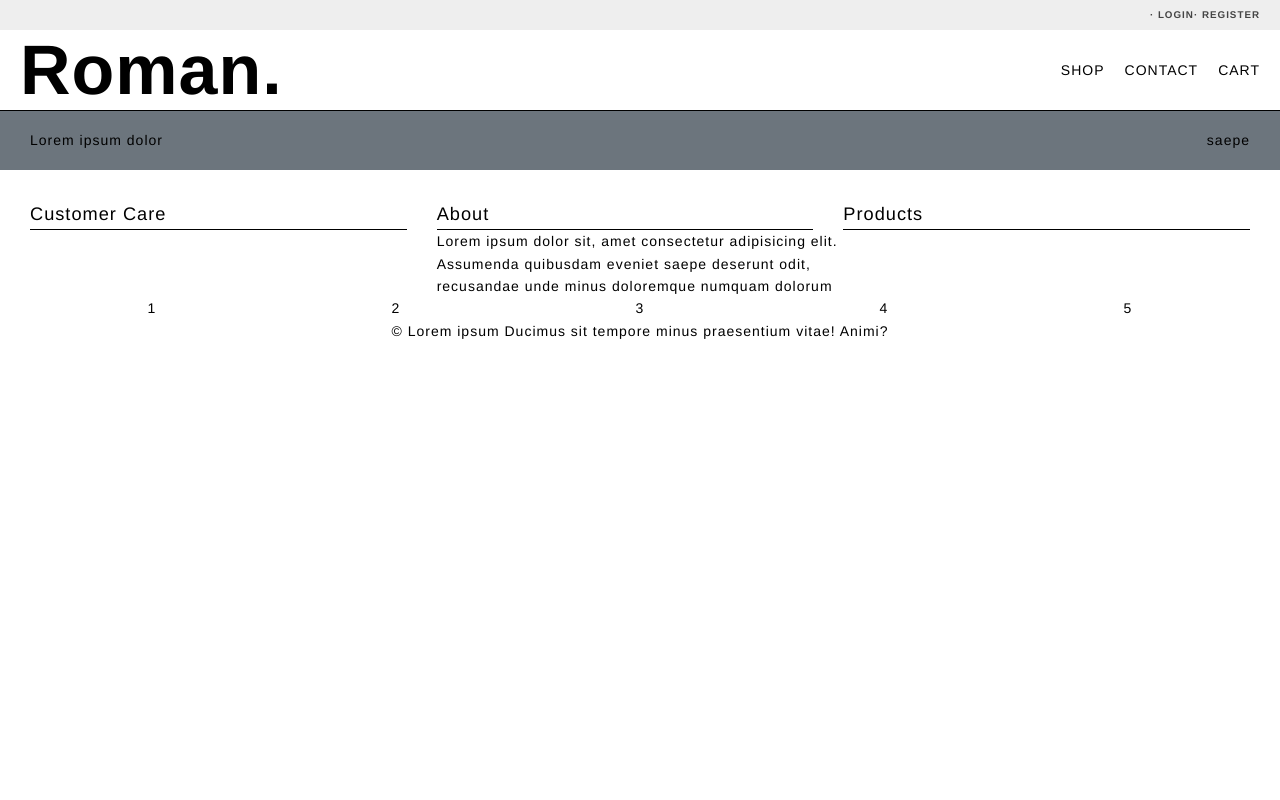
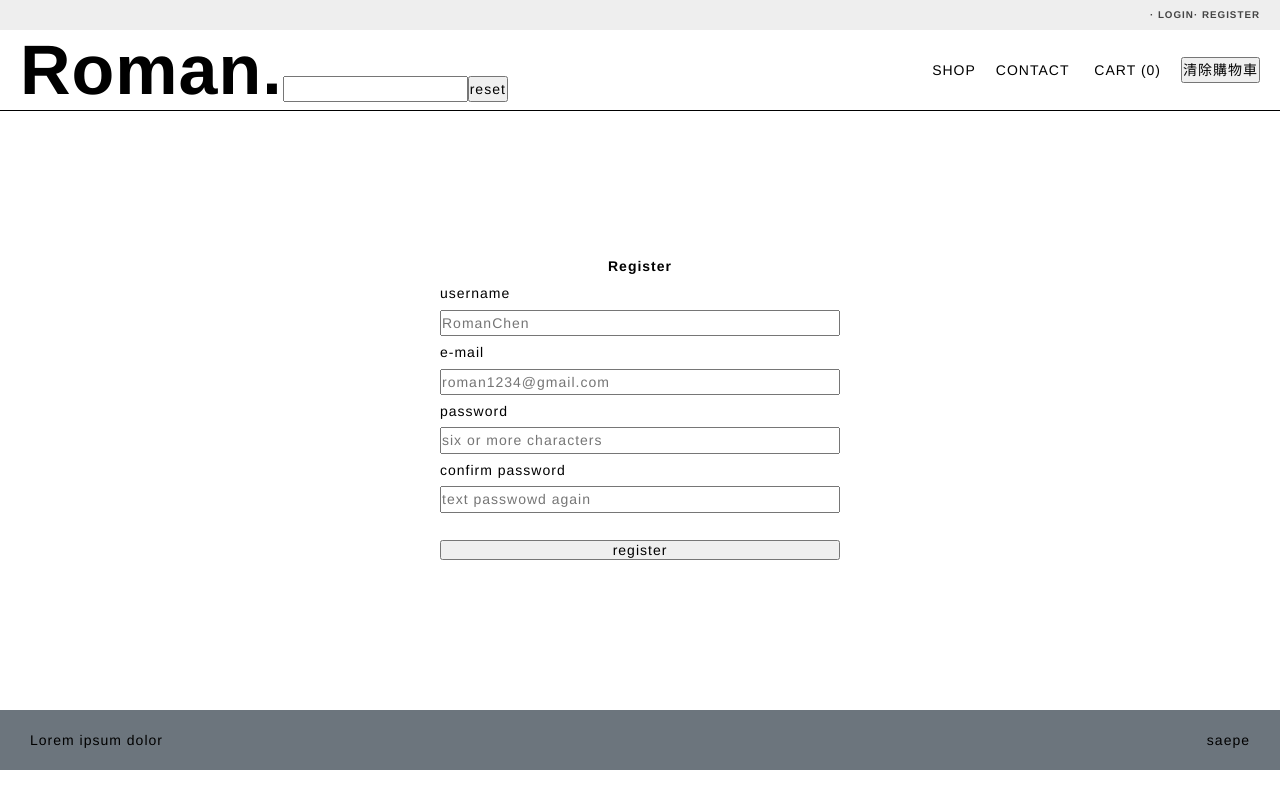
Before and after one commit to rccj/roman-store, a Vue app: page /#/register in a window 1280 px wide. Shown: the top 800 px of the page. Built offline with nearby package versions, Linux system fonts and the light colour scheme; no server answers.

Commit message:
membberData

```diff
--- a/package.json
+++ b/package.json
@@ -10,6 +10,7 @@
     "build": "node build/build.js"
   },
   "dependencies": {
+    "axios": "^0.19.2",
     "prettier": "^1.12.1",
     "vue": "^2.5.2",
     "vue-router": "^3.0.1",
--- a/src/components/homepage/LastBanner.vue
+++ b/src/components/homepage/LastBanner.vue
@@ -18,11 +18,11 @@ export default {};
 <style lang="scss" scoped>
 .container {
   margin: 50px 0;
-  max-width: 1400px;
   width: 100%;
   display: flex;
   flex-direction: column;
   align-items: center;
+
   &>*{
       margin-bottom: 20px ;
   }
@@ -31,10 +31,12 @@ export default {};
     font-weight: 500;
   }
   .photos {
+    max-width: 1400px;
     height: 400px;
     width: 100%;
     display: flex;
-    justify-content: space-between;
+    justify-content: space-around;
+
 
     .photo {
       height: 100%;
--- a/src/components/main/Footer.vue
+++ b/src/components/main/Footer.vue
@@ -9,18 +9,21 @@
     <div class="bottoms">
       <div class="bottoms_box">
         <ul class="content">
-          <li>
+          <li class="mm">
             <div class="content_title">Customer Care</div>
-            <div></div>
-            <div></div>
-            <div></div>
+            <div>CONTACT US</div>
+            <div>FAQS</div>
+            <div>TERM OF USE</div>
           </li>
-          <li>
+          <li class="mm">
             <div class="content_title">About</div>
             <p>Lorem ipsum dolor sit, amet consectetur adipisicing elit. Assumenda quibusdam eveniet saepe deserunt odit, recusandae unde minus doloremque numquam dolorum</p>
           </li>
-          <li>
+          <li class="mm">
             <div class="content_title">Products</div>
+            <div>OUR STORE</div>
+            <div>SHIPPING</div>
+            <div>PRIVACY</div>
           </li>
         </ul>
         <ul class="icon">
@@ -39,6 +42,13 @@
 export default {};
 </script>
 <style lang="scss" scoped>
+.mm > * {
+  margin: 10px 0;
+}
+
+p{
+  margin: 20px 0;
+}
 .container {
   width: 100%;
   display: flex;
@@ -69,30 +79,32 @@ export default {};
       width: 100%;
       max-width: 1400px;
       margin: 30px 0;
-      &>p{
+      & > p {
         text-align: center;
       }
       .content {
         display: flex;
-        &_title{
+        justify-content: space-between;
+        &_title {
           border-bottom: 1px solid black;
           margin-right: 30px;
-          &:last-child{
+          &:last-child {
             margin-right: 0;
           }
         }
         & > * {
-          flex: 1;
+          width: 30%;
         }
-        &_title{
+        &_title {
           font-size: 1.3em;
           font-weight: 500;
         }
       }
 
-      .icon{
+      .icon {
         display: flex;
         justify-content: space-around;
+        margin: 20px 0;
       }
     }
   }
--- a/src/components/main/Nav.vue
+++ b/src/components/main/Nav.vue
@@ -2,30 +2,73 @@
   <div class="wrap">
     <div class="wrap_top">
       <div class="wrap_top_box">
-          <router-link to="/">· LOGIN</router-link>
-          <router-link to="/">· REGISTER</router-link>
+        <router-link to="/login">· LOGIN</router-link>
+        <router-link to="/register">· REGISTER</router-link>
       </div>
     </div>
     <div class="wrap_bottom">
       <div class="wrap_bottom_box">
         <div class="wrap_bottom_box_first">
           <router-link to="/" class="logo">Roman.</router-link>
+          <input
+            type="search"
+            v-model="inputValue"
+            style="outline:none;"
+            @keyup.enter="search(inputValue)"
+          />
+          <button @click="resetProducts()">reset</button>
           <div class="search"></div>
         </div>
         <div class="wrap_bottom_box_second">
           <router-link to="/shop">SHOP</router-link>
           <router-link to="/contact">CONTACT</router-link>
-            <router-link to="/contact">CART</router-link>
+          <router-link to="/contact">
+            CART
+            <label>({{cart.length}})</label>
+          </router-link>
+          <button @click="axiosClearCart()">清除購物車</button>
         </div>
       </div>
     </div>
+    <div v-if="resultFor !==''">Search results for:{{resultFor}}</div>
   </div>
 </template>
 <script>
-export default {};
+import { mapState, mapMutations, mapActions } from "vuex";
+export default {
+  data() {
+    return {
+      apiCart: [],
+      inputValue: "",
+      resultFor: ""
+    };
+  },
+  computed: {
+    ...mapState(["cart"])
+  },
+  methods: {
+    ...mapActions([
+      "axiosCart",
+      "axiosClearCart",
+      "axiosProducts",
+      "axiosSearchProducts"
+    ]),
+    search(text) {
+      this.axiosSearchProducts(text);
+      this.inputValue = "";
+      this.resultFor = text;
+    },
+    resetProducts() {
+      this.axiosProducts();
+      this.resultFor = "";
+    }
+  },
+  created() {
+    this.axiosCart();
+  }
+};
 </script>
 <style scoped lang="scss">
-
 .logo {
   font-size: 5em;
   font-weight: bold;
@@ -46,10 +89,10 @@ export default {};
       max-width: 1400px;
       width: 100%;
 
-      &>*{
-        font-size:0.7em;
+      & > * {
+        font-size: 0.7em;
         font-weight: bold;
-        color:#444;
+        color: #444;
       }
     }
   }
@@ -69,7 +112,7 @@ export default {};
       max-width: 1400px;
       width: 100%;
 
-      &_second>*{
+      &_second > * {
         margin-left: 20px;
       }
     }
--- /dev/null
+++ b/src/components/member/Login.vue
@@ -0,0 +1,54 @@
+<template>
+  <div class="container">
+    <div class="box">
+      <h1>Login</h1>
+      <div>username</div>
+      <input  type="text" placeholder="RomanChen" style="outline:none;" v-model="member.useName"/>
+      <div>password</div>
+      <input type="password" placeholder="six or more characters" style="outline:none;" v-model="member.passWord"/>
+      <br>
+      <input type="submit" value="sign in" @click="signIn()"/>
+    </div>
+  </div>
+</template>
+
+<script>
+import { mapActions } from 'vuex';
+export default {
+  data(){
+    return{
+      member:{
+        useName:'',
+        passWord:'',
+      },
+      memberData:[],
+    }
+  },
+  methods:{
+    ...mapActions(["axiosSignIn"]),
+    signIn(){
+       this.axiosSignIn(this.memberData)
+    }
+  }
+};
+</script>
+
+<style lang="scss" scoped>
+.container {
+  display: flex;
+  justify-content: center;
+  align-items: center;
+  height: 400px;
+  .box {
+    width: 400px;
+    display: flex;
+    flex-direction: column;
+    & > h1 {
+      text-align: center;
+    }
+    & > * {
+      margin-bottom: 5px;
+    }
+  }
+}
+</style>
--- /dev/null
+++ b/src/components/member/Register.vue
@@ -0,0 +1,88 @@
+<template>
+  <div class="container">
+    <div class="box">
+      <h1>Register</h1>
+      <div>username</div>
+      <input type="text" placeholder="RomanChen" style="outline:none;" v-model="member.userName" />
+      <div>e-mail</div>
+      <input
+        type="email"
+        placeholder="roman1234@gmail.com"
+        style="outline:none;"
+        v-model="member.email"
+      />
+      <div>password</div>
+      <input
+        type="password"
+        placeholder="six or more characters"
+        style="outline:none;"
+        v-model="member.passWord"
+      />
+      <div>confirm password</div>
+      <input
+        type="password"
+        placeholder="text passwowd again"
+        style="outline:none;"
+        v-model="member.confirmPassword"
+      />
+      <br />
+      <input type="button" value="register" @click="submit" />
+    </div>
+  </div>
+</template>
+
+<script>
+import { mapActions } from "vuex";
+export default {
+  data() {
+    return {
+      member: {
+        userName: "",
+        email: "",
+        passWord: "",
+        confirmPassword: "",
+        authority: "customer"
+      }
+    };
+  },
+  methods: {
+    ...mapActions(["axiosResgiter"]),
+    submit() {
+      let member = this.member;
+      if (member.passWord !== member.confirmPassword) {
+        alert("請確認密碼都一樣");
+        return;
+      }
+      console.log("註冊中");
+
+      this.axiosResgiter(member).then(() => {
+        member.userName = "";
+        member.email = "";
+        member.passWord = "";
+        member.confirmPassword = "";
+        console.log("註冊成功");
+      });
+    }
+  }
+};
+</script>
+
+<style lang="scss" scoped>
+.container {
+  display: flex;
+  justify-content: center;
+  align-items: center;
+  height: 600px;
+  .box {
+    width: 400px;
+    display: flex;
+    flex-direction: column;
+    & > h1 {
+      text-align: center;
+    }
+    & > * {
+      margin-bottom: 5px;
+    }
+  }
+}
+</style>
--- a/src/router/index.js
+++ b/src/router/index.js
@@ -7,6 +7,8 @@ import privacy from '@/components/contact/privacy'
 import location from '@/components/contact/location'
 import terms from '@/components/contact/terms'
 import shop from '@/components/shop/shop'
+import Login from '@/components/member/login'
+import Register from '@/components/member/register'
 
 
 
@@ -42,7 +44,23 @@ export default new Router({
     {
       path: '/shop/:id?',
       name: 'shop',
-      component: shop
-    }
+      component: shop,
+      // children: [
+      //   {
+      //     path: 'search/:id?',
+      //     component: shop,
+      //   },
+      // ]
+    },
+    {
+      path: '/login',
+      name: 'Login',
+      component: Login
+    },
+    {
+      path: '/register',
+      name: 'Register',
+      component: Register
+    },
   ]
 })
--- a/src/store.js
+++ b/src/store.js
@@ -1,13 +1,17 @@
 import Vue from 'vue';
 import Vuex from 'vuex';
+import axios from 'axios'
 
-Vue.use(Vuex);
+Vue.use(Vuex, axios);
 
 const PRODUCT_URL = "https://sleepy-woodland-36566.herokuapp.com/products"
+const CART_URL = "https://sleepy-woodland-36566.herokuapp.com/cart"
+const MEMBER_URL = "https://sleepy-woodland-36566.herokuapp.com/members"
 
 const store = new Vuex.Store({
   state: {
     products: [],
+    cart: [],
   },
   mutations: {
     setProducts(state, products) {
@@ -22,17 +26,97 @@ const store = new Vuex.Store({
       state.products = state.products.sort(function (a, b) {
         return b.price - a.price
       })
+    },
+
+    //初始化/更新購物車
+    setCart(state, cart) {
+      state.cart = cart;
+    },
+    //增加
+    addCart(state, item) {
+      state.cart.push(item);
+      console.log(state.cart.length)
+    },
+    //清空
+    clearCart(state) {
+      state.cart = [];
+    }
+
+  },
+
+  actions: {
+    //取得產品資料
+    axiosProducts({ commit }) {
+      axios.get(PRODUCT_URL)
+        .then(rs => {
+          commit('setProducts', rs.data)
+        })
+    },
+
+    //取得購物車資料
+    axiosCart({ commit }) {
+      axios.get(CART_URL)
+        .then(res => {
+          commit('setCart', res.data)
+        })
+    },
+    //增加產品至購物車
+    axiosAddCart({ commit }, item) {
+      axios.post(CART_URL, item)
+        .then((res => {
+          commit('addCart', res)
+        }))
+    },
+    //清空購物車
+    axiosClearCart({ commit, state }) {
+      // console.log(state.cart.length)
+      // axios.all()
+      for (let i = 0; i < state.cart.length; i++) {
+        axios.delete(`${CART_URL}/${state.cart[i].id}`)
+        // .then((res => {
+        //   // console.log(res.data)
+        // }))
+      }
+      commit('clearCart')
+    },
+    //取得搜尋後的產品列表
+    axiosSearchProducts({ commit }, keyWord) {
+      axios.get(`${PRODUCT_URL}?q=${keyWord}`)
+        .then(res => {
+          commit('setProducts', res.data)
+        })
+    },
+    //註冊帳號
+    axiosResgiter(context, member) {
+      axios.post(MEMBER_URL, member)
+        .then(res => {
+          console.log('成功註冊此會員' + res)
+        })
+    },
+    //登入帳號
+    axiosSignIn(context,memberData) {
+      axios.get(MEMBER_URL)
+      .then(res=>{
+          memberData = res ;
+          console.log(memberData)
+      })
     }
   },
-  actions: {
-    fetchProducts({ commit }) {
-      fetch(PRODUCT_URL)
-        .then(rs => rs.json())
-        .then(rs => {
-          commit('setProducts', rs)
-        })
-    }
-  }
+
+
 })
 
 export default store;
+
+
+
+
+// Promise.all(state.cart.map(({ id }) => {
+//   axios.delete(`${CART_URL}/${id}`);
+// }));
+
+
+// axios.all(state.cart.map(({ id }) => {
+//   axios.delete(`${CART_URL}/${id}`);
+
+// }))
```
Also changed, not shown: src/components/homepage/ImageSlider.vue (+13 -14 lines), src/components/shop/Products.vue (+11 -6 lines), src/components/shop/Shop.vue (+5 -3 lines), 1 other file (tests, documents, lock files or other folders). Lines whose indentation alone changed are shown as unchanged.
